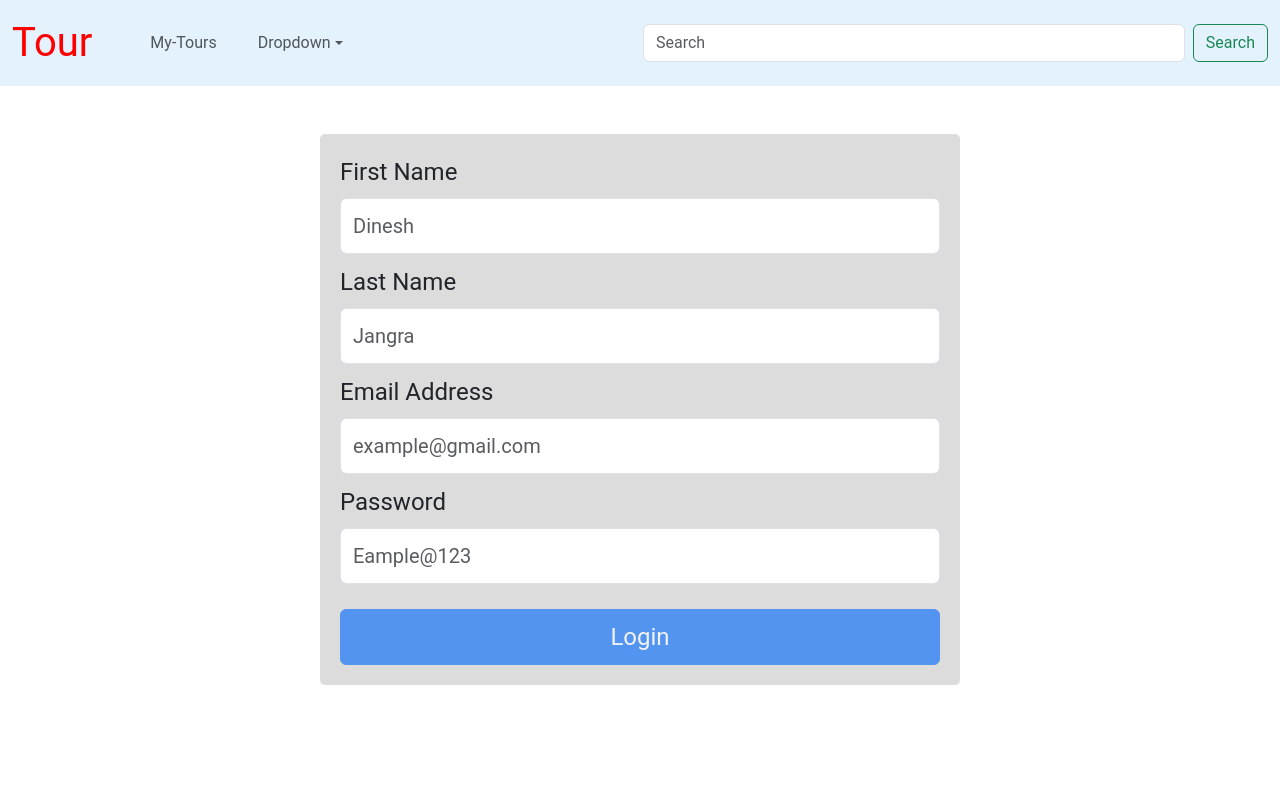
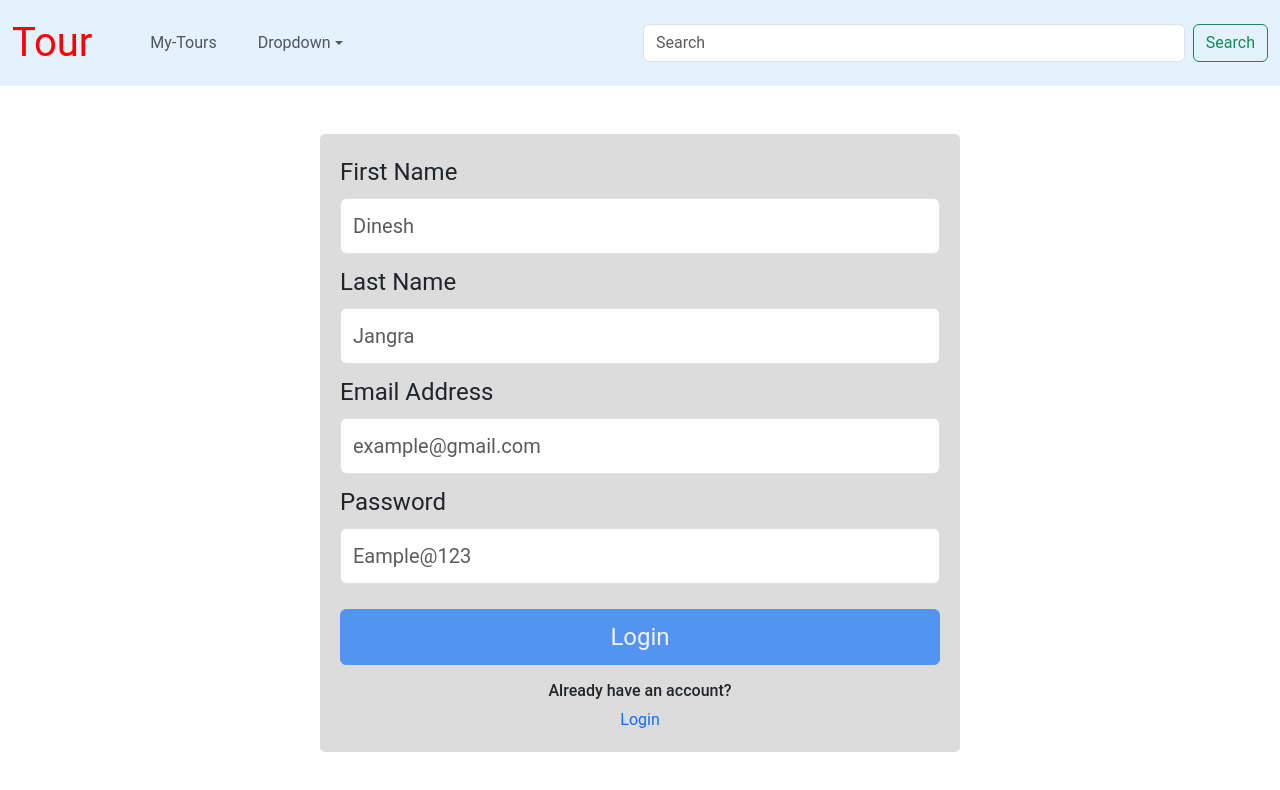
Before and after one commit to iamdineshjangra/tours, an Angular app: page /api/v1/signup in a window 1280 px wide. Shown: the top 790 px of the page. Built offline with nearby package versions, Linux system fonts and the light colour scheme.

Commit message:
Navigating between login and signup page

```diff
--- a/src/app/modules/login/components/login/login.component.html
+++ b/src/app/modules/login/components/login/login.component.html
@@ -27,6 +27,10 @@
                 </div>
             </div>
             <button class="btn btn-primary form-button" [disabled]="!loginForm.valid">Login</button>
+            <div class="d-flex flex-column mt-3">
+                <h6 class="text-center">Not Having an account?</h6>
+                <a class="text-center text-decoration-none" routerLink="/api/v1/signup">Signup</a>
+            </div>
         </form>
     </div>
 </div>
--- a/src/app/modules/signup/components/signup/signup.component.html
+++ b/src/app/modules/signup/components/signup/signup.component.html
@@ -1,5 +1,5 @@
 <div class="container-fluid ">
-    <div class="row mt-5 mb-3 form-row">
+    <div class="row mt-5 form-row">
         <form class="col-md-6 col-sm-11 col-11 form" [formGroup]="signupForm" (ngSubmit)="onSubmit()">
             <div>
                 <label class="d-block form-label">First Name</label>
@@ -53,6 +53,10 @@
                 </div>
             </div>
             <button class="btn btn-primary form-button" [disabled]="!signupForm.valid">Login</button>
+            <div class="d-flex flex-column mt-3">
+                <h6 class="text-center">Already have an account?</h6>
+                <a class="text-center text-decoration-none" routerLink="/api/v1/login">Login</a>
+            </div>
         </form>
     </div>
 </div>
--- a/src/app/modules/signup/components/signup/signup.component.ts
+++ b/src/app/modules/signup/components/signup/signup.component.ts
@@ -52,7 +52,7 @@ export class SignupComponent implements OnInit {
     }
     this.authService.signup(this.signupForm.value).subscribe({
       next: (data) => {
-        console.log('Account created successfully')
+        console.log('Account created successfully');
       },
       error: (err) => {
         console.log(err);
--- a/src/styles.scss
+++ b/src/styles.scss
@@ -22,7 +22,6 @@ body {
 .form-row {
   display: flex;
   justify-content: center !important;
-
   .form {
     padding: 20px;
     background-color: gainsboro;
```
